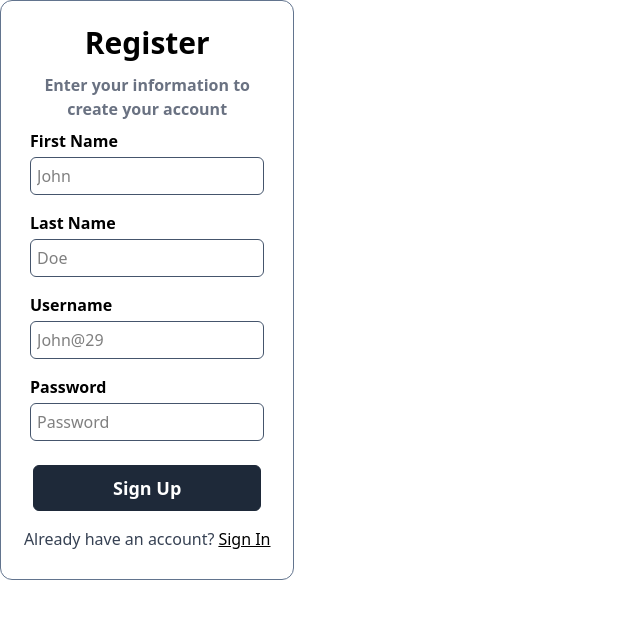
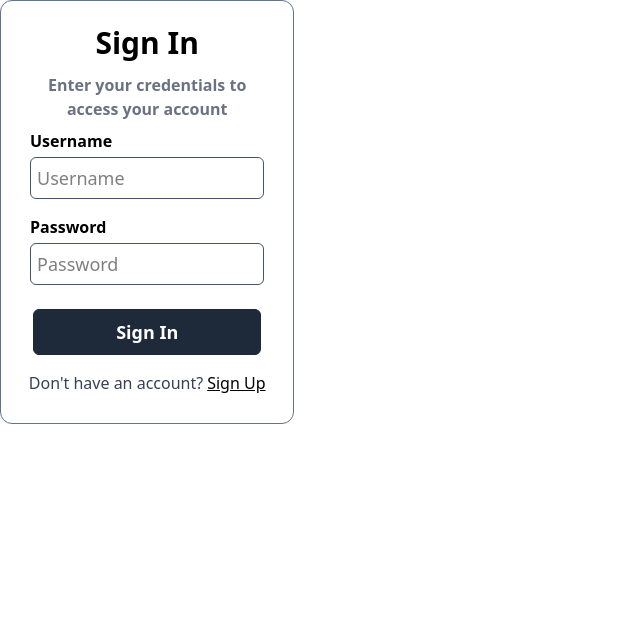
Before and after one commit to Auti29/paytm, a React (Vite) app in the folder frontend/: page / in a window 1280 px wide. Shown: the top 618 px of the page, without its empty margins (0-640 px from the left). Built offline with nearby package versions, Linux system fonts and the light colour scheme.

Commit message:
fe auth done

```diff
--- a/frontend/src/App.tsx
+++ b/frontend/src/App.tsx
@@ -1,10 +1,11 @@
 import './App.css'
+import Signin from './components/Signin';
 import Signup from './components/Signup'
 
 export default function App() {
   return (
   <div>
-      <Signup />
+      <Signin />
   </div>
   );
 }
--- /dev/null
+++ b/frontend/src/components/Signin.tsx
@@ -0,0 +1,24 @@
+import BottomWarning from "./ui/BottomWarning";
+import ButtonComponent from "./ui/ButtonComponent";
+import InputComponent from "./ui/InputComponet";
+import MainHeading from "./ui/MainHeading";
+import SubHeading from "./ui/SubHeading";
+
+export default function Signin() {
+    return (
+        <div className="border border-slate-500 rounded-xl flex flex-col w-[23vw] relative top-[50%] p-4 pb-7 justify-center items-center">
+            <MainHeading text="Sign In"/>
+            <SubHeading text="Enter your credentials to access your account"/>
+            <div className="w-[90%] m-2">
+                <InputComponent label="Username" inputId="username" placeholder="Username"/>
+            </div>
+            <div className="w-[90%] m-2">
+                <InputComponent label="Password" inputId="password" placeholder="Password"/>
+            </div>
+
+            <ButtonComponent text="Sign In"/>
+
+            <BottomWarning text="Don't have an account?" linkText="Sign Up" url="/signup"/>
+        </div>
+    );
+}
--- a/frontend/src/components/Signup.tsx
+++ b/frontend/src/components/Signup.tsx
@@ -1,40 +1,35 @@
+import BottomWarning from "./ui/BottomWarning"
 import ButtonComponent from "./ui/ButtonComponent"
 import InputComponent from "./ui/InputComponet"
+import MainHeading from "./ui/MainHeading"
+import SubHeading from "./ui/SubHeading"
 
 
 export default function Signup() {
     return (
         <div className="border border-slate-500 rounded-xl flex flex-col w-[23vw] relative top-[50%] p-4 pb-7 justify-center items-center">
-            <div className="text-3xl font-bold m-2">
-            <h1>Register</h1>
-            </div>
-            <div className="text-center font-bold text-md text-gray-500 mt-1 w-[90%]">
-
-            <h3>Enter your information to create your account</h3>
-            </div>
+            <MainHeading text="Register"/>
+            <SubHeading text="Enter your information to create your account" />
 
             <div className="w-[90%] m-2">
                 <InputComponent inputId="firstName" label="First Name" placeholder="John"/>
             </div>
+
             <div className="w-[90%] m-2">
-
                 <InputComponent inputId="lastName" label="Last Name" placeholder="Doe"/>
             </div>
 
             <div className="w-[90%] m-2">
                 <InputComponent inputId="username" label="Username" placeholder="John@29"/>
             </div>
+
             <div className="w-[90%] m-2">
-
                 <InputComponent inputId="password" label="Password" placeholder="Password"/>
            </div>
 
             <ButtonComponent text="Sign Up"/>
 
-            <div className="flex text-gray-700">
-                <h3>Already have an account?</h3>
-                <a className="underline text-black ml-1" href="/signin">Sign In</a>
-            </div>
+            <BottomWarning text="Already have an account?" linkText="Sign In" url="/signin"/>
         </div>
     )
 }
--- /dev/null
+++ b/frontend/src/components/ui/BottomWarning.tsx
@@ -0,0 +1,15 @@
+
+interface warningProps {
+    text: string,
+    linkText?: string,
+    url?: string
+}
+
+export default function BottomWarning({text, linkText, url}: warningProps) {
+    return (
+        <div className="flex text-gray-700">
+                <h3>{text}</h3>
+                <a className="underline text-black ml-1" href={url}>{linkText}</a>
+        </div>
+    );
+}
--- a/frontend/src/components/ui/InputComponet.tsx
+++ b/frontend/src/components/ui/InputComponet.tsx
@@ -10,7 +10,7 @@ export default function InputComponent(props: inputProps){
     return (
          <div className="flex flex-col">
             <label  className="mb-1 text-md font-bold" htmlFor={props.inputId}>{props.label}</label>
-            <input className="bg-white border border-slate-600 p-1.5 rounded-md w-[100%]" name={props.inputId} id={props.inputId} placeholder={props.placeholder} />
+            <input className="bg-white border border-slate-600 p-1.5 rounded-md text-lg w-[100%]" name={props.inputId} id={props.inputId} placeholder={props.placeholder} />
             </div>
     );
 }
--- /dev/null
+++ b/frontend/src/components/ui/MainHeading.tsx
@@ -0,0 +1,9 @@
+
+
+export default function MainHeading({text}: {text: string}){
+    return (
+        <div className="text-3xl font-bold m-2">
+            <h1>{text}</h1>
+        </div>
+    );
+}
--- /dev/null
+++ b/frontend/src/components/ui/SubHeading.tsx
@@ -0,0 +1,7 @@
+export default function SubHeading({text}: {text: string}){
+    return (
+        <div className="text-center font-bold text-md text-gray-500 mt-1 w-[90%]">
+            <h3>{text}</h3>
+            </div>
+    );
+}
```
Lines whose indentation alone changed are shown as unchanged.
